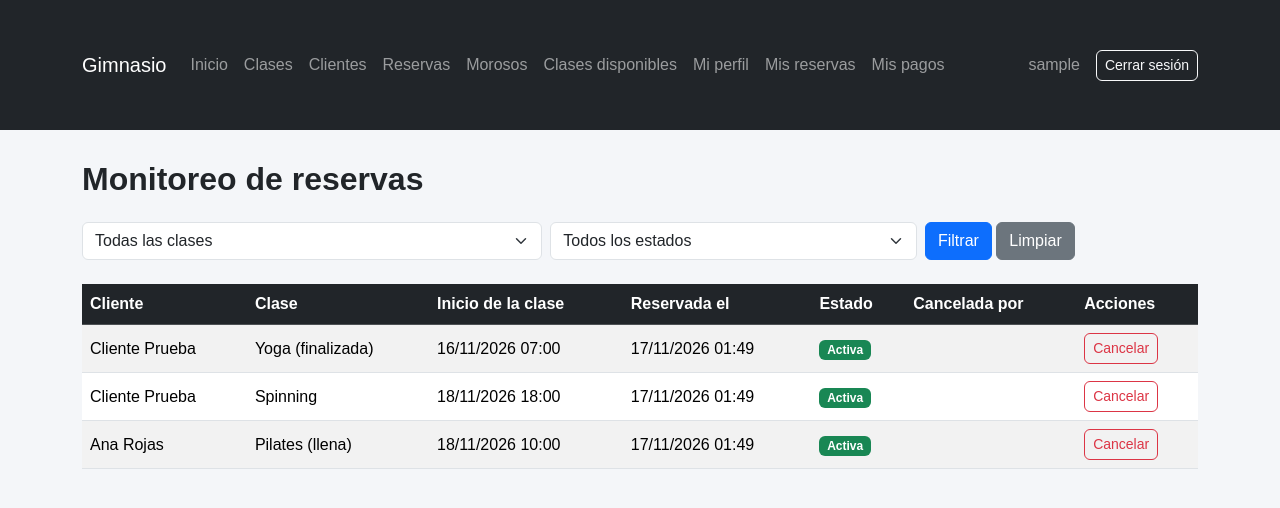
After one commit to Aavl78/gimnasio, a Spring Boot app: page /admin/reservas in a window 1280 px wide. The commit adds this page. Shown: the top 508 px of the page. Run offline with Spring Boot 4, Linux system fonts and the light colour scheme; a user stored in the database is signed in; data comes from the database, SQL or seed files in the repository; some of the project's set-up classes (security, data sources, template engines, error pages and the like) are left out, and stand-ins take their place; some libraries are stand-ins or nearby versions.

Commit message:
cambios avance 2

```diff
--- /dev/null
+++ b/src/main/java/com/gimnasio/controller/AdminReservaController.java
@@ -0,0 +1,52 @@
+package com.gimnasio.controller;
+
+import org.springframework.stereotype.Controller;
+import org.springframework.ui.Model;
+import org.springframework.web.bind.annotation.GetMapping;
+import org.springframework.web.bind.annotation.PathVariable;
+import org.springframework.web.bind.annotation.PostMapping;
+import org.springframework.web.bind.annotation.RequestMapping;
+import org.springframework.web.bind.annotation.RequestParam;
+import org.springframework.web.servlet.mvc.support.RedirectAttributes;
+
+import com.gimnasio.model.EstadoReserva;
+import com.gimnasio.service.ClaseService;
+import com.gimnasio.service.ReservaService;
+
+@Controller
+@RequestMapping("/admin/reservas")
+public class AdminReservaController {
+
+    private final ReservaService reservaService;
+    private final ClaseService claseService;
+
+    public AdminReservaController(ReservaService reservaService, ClaseService claseService) {
+        this.reservaService = reservaService;
+        this.claseService = claseService;
+    }
+
+    // Lista con filtros opcionales: /admin/reservas?claseId=3&estado=ACTIVA
+    @GetMapping
+    public String listar(@RequestParam(name = "claseId", required = false) Long claseId,
+                         @RequestParam(name = "estado", required = false) EstadoReserva estado,
+                         Model model) {
+        model.addAttribute("reservas", reservaService.filtrar(claseId, estado));
+        model.addAttribute("clases", claseService.ListarTodas());
+        model.addAttribute("estados", EstadoReserva.values());
+        model.addAttribute("claseId", claseId);   // para dejar marcado el filtro elegido
+        model.addAttribute("estado", estado);
+        return "admin/reservas";
+    }
+
+    // R8: cancelar cualquier reserva
+    @PostMapping("/{id}/cancelar")
+    public String cancelar(@PathVariable("id") Long id, RedirectAttributes redirect) {
+        try {
+            reservaService.cancelarPorAdmin(id);
+            redirect.addFlashAttribute("exito", "Reserva cancelada por el administrador");
+        } catch (IllegalArgumentException e) {
+            redirect.addFlashAttribute("error", e.getMessage());
+        }
+        return "redirect:/admin/reservas";
+    }
+}
--- /dev/null
+++ b/src/main/resources/templates/admin/reservas.html
@@ -0,0 +1,80 @@
+<!DOCTYPE html>
+<html lang="es"
+      xmlns:th="http://www.thymeleaf.org"
+      xmlns:sec="http://www.thymeleaf.org/extras/spring-security">
+<head th:replace="~{fragments :: head('Reservas')}"></head>
+<body>
+<nav th:replace="~{fragments :: navbar}"></nav>
+
+<div class="container">
+    <h2 class="mb-4">Monitoreo de reservas</h2>
+
+    <div th:if="${exito}" class="alert alert-success" th:text="${exito}"></div>
+    <div th:if="${error}" class="alert alert-danger" th:text="${error}"></div>
+
+    <!-- Filtros: el formulario usa GET, así los filtros quedan en la URL -->
+    <form th:action="@{/admin/reservas}" method="get" class="row g-2 mb-4">
+        <div class="col-md-5">
+            <select name="claseId" class="form-select">
+                <option value="">Todas las clases</option>
+                <option th:each="c : ${clases}" th:value="${c.id}"
+                        th:text="${c.nombre} + ' - ' + ${#temporals.format(c.fechaHoraInicio, 'dd/MM HH:mm')}"
+                        th:selected="${c.id == claseId}"></option>
+            </select>
+        </div>
+        <div class="col-md-4">
+            <select name="estado" class="form-select">
+                <option value="">Todos los estados</option>
+                <option th:each="e : ${estados}" th:value="${e}" th:text="${e.etiqueta}"
+                        th:selected="${e == estado}"></option>
+            </select>
+        </div>
+        <div class="col-md-3">
+            <button type="submit" class="btn btn-primary">Filtrar</button>
+            <a th:href="@{/admin/reservas}" class="btn btn-secondary">Limpiar</a>
+        </div>
+    </form>
+
+    <div class="table-responsive">
+        <table class="table table-striped table-hover align-middle">
+            <thead class="table-dark">
+                <tr>
+                    <th>Cliente</th>
+                    <th>Clase</th>
+                    <th>Inicio de la clase</th>
+                    <th>Reservada el</th>
+                    <th>Estado</th>
+                    <th>Cancelada por</th>
+                    <th>Acciones</th>
+                </tr>
+            </thead>
+            <tbody>
+                <tr th:each="r : ${reservas}">
+                    <td th:text="${r.cliente.nombre}"></td>
+                    <td th:text="${r.clase.nombre}"></td>
+                    <td th:text="${#temporals.format(r.clase.fechaHoraInicio, 'dd/MM/yyyy HH:mm')}"></td>
+                    <td th:text="${#temporals.format(r.fechaReserva, 'dd/MM/yyyy HH:mm')}"></td>
+                    <td>
+                        <span th:if="${r.estado.name() == 'ACTIVA'}" class="badge bg-success">Activa</span>
+                        <span th:if="${r.estado.name() == 'CANCELADA'}" class="badge bg-danger">Cancelada</span>
+                    </td>
+                    <td th:text="${r.canceladaPor}"></td>
+                    <td>
+                        <form th:if="${r.estado.name() == 'ACTIVA'}"
+                              th:action="@{/admin/reservas/{id}/cancelar(id=${r.id})}" method="post" class="d-inline">
+                            <button type="submit" class="btn btn-sm btn-outline-danger"
+                                    onclick="return confirm('¿Cancelar esta reserva?')">Cancelar</button>
+                        </form>
+                    </td>
+                </tr>
+                <tr th:if="${#lists.isEmpty(reservas)}">
+                    <td colspan="7" class="text-center text-muted">No hay reservas con esos filtros</td>
+                </tr>
+            </tbody>
+        </table>
+    </div>
+</div>
+
+<th:block th:replace="~{fragments :: scripts}"></th:block>
+</body>
+</html>
--- a/src/main/resources/templates/fragments.html
+++ b/src/main/resources/templates/fragments.html
@@ -27,6 +27,7 @@
                 <li class="nav-item">
                     <a class="nav-link" th:href="@{/}">Inicio</a>
                 </li>
+
                 <!-- Solo ENTRENADOR -->
                 <li class="nav-item" sec:authorize="hasRole('ENTRENADOR')">
                     <a class="nav-link" th:href="@{/admin/clases}">Clases</a>
@@ -34,12 +35,25 @@
                 <li class="nav-item" sec:authorize="hasRole('ENTRENADOR')">
                     <a class="nav-link" th:href="@{/admin/clientes}">Clientes</a>
                 </li>
+                <li class="nav-item" sec:authorize="hasRole('ENTRENADOR')">
+                    <a class="nav-link" th:href="@{/admin/reservas}">Reservas</a>
+                </li>
+                <li class="nav-item" sec:authorize="hasRole('ENTRENADOR')">
+                    <a class="nav-link" th:href="@{/admin/pagos/morosos}">Morosos</a>
+                </li>
+
                 <!-- Solo CLIENTE -->
                 <li class="nav-item" sec:authorize="hasRole('CLIENTE')">
                     <a class="nav-link" th:href="@{/cliente/clases}">Clases disponibles</a>
                 </li>
                 <li class="nav-item" sec:authorize="hasRole('CLIENTE')">
                     <a class="nav-link" th:href="@{/cliente/perfil}">Mi perfil</a>
+                </li>
+                <li class="nav-item" sec:authorize="hasRole('CLIENTE')">
+                    <a class="nav-link" th:href="@{/cliente/reservas}">Mis reservas</a>
+                </li>
+                <li class="nav-item" sec:authorize="hasRole('CLIENTE')">
+                    <a class="nav-link" th:href="@{/cliente/pagos}">Mis pagos</a>
                 </li>
             </ul>
 
```
Also changed, not shown: src/main/java/com/gimnasio/config/DatosIniciales.java (+80 -31 lines), src/main/java/com/gimnasio/repository/ReservaRepository.java (+21 -1 lines), src/main/java/com/gimnasio/service/ReservaService.java (+30 -0 lines).
